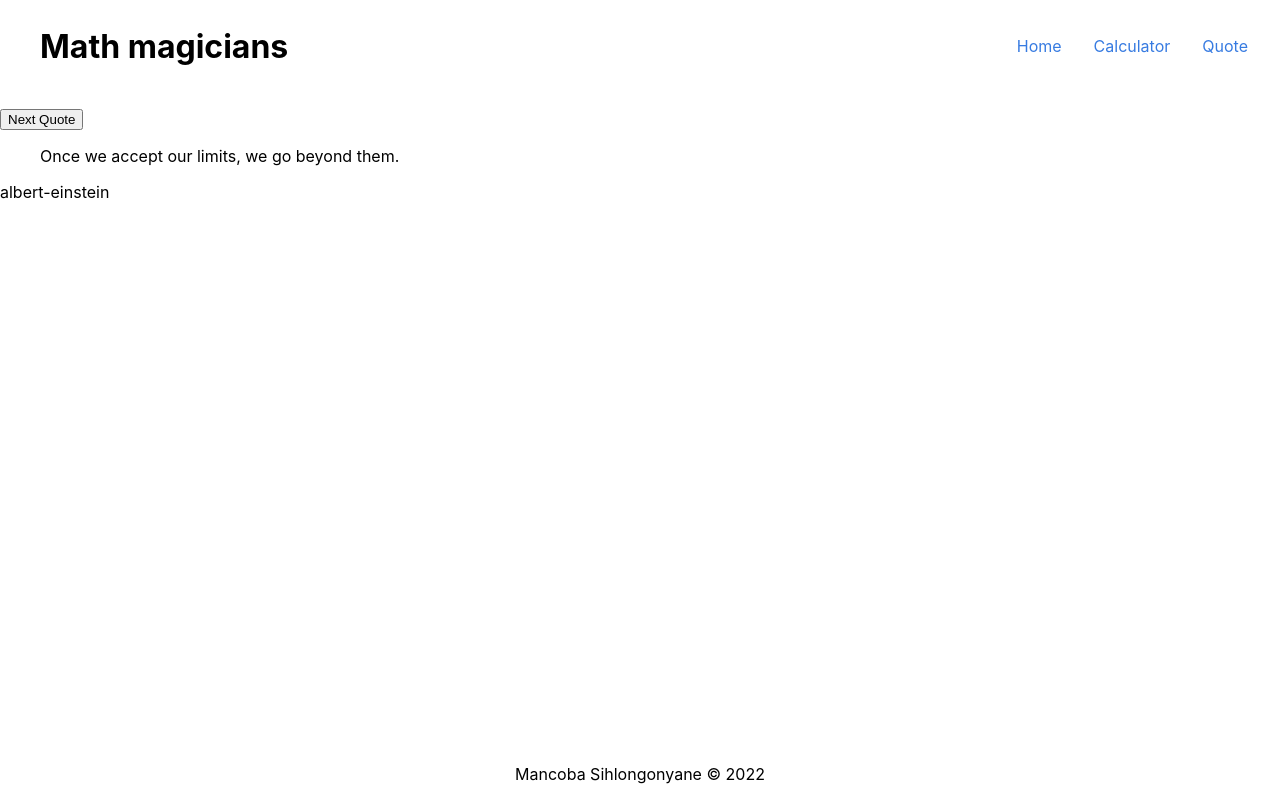
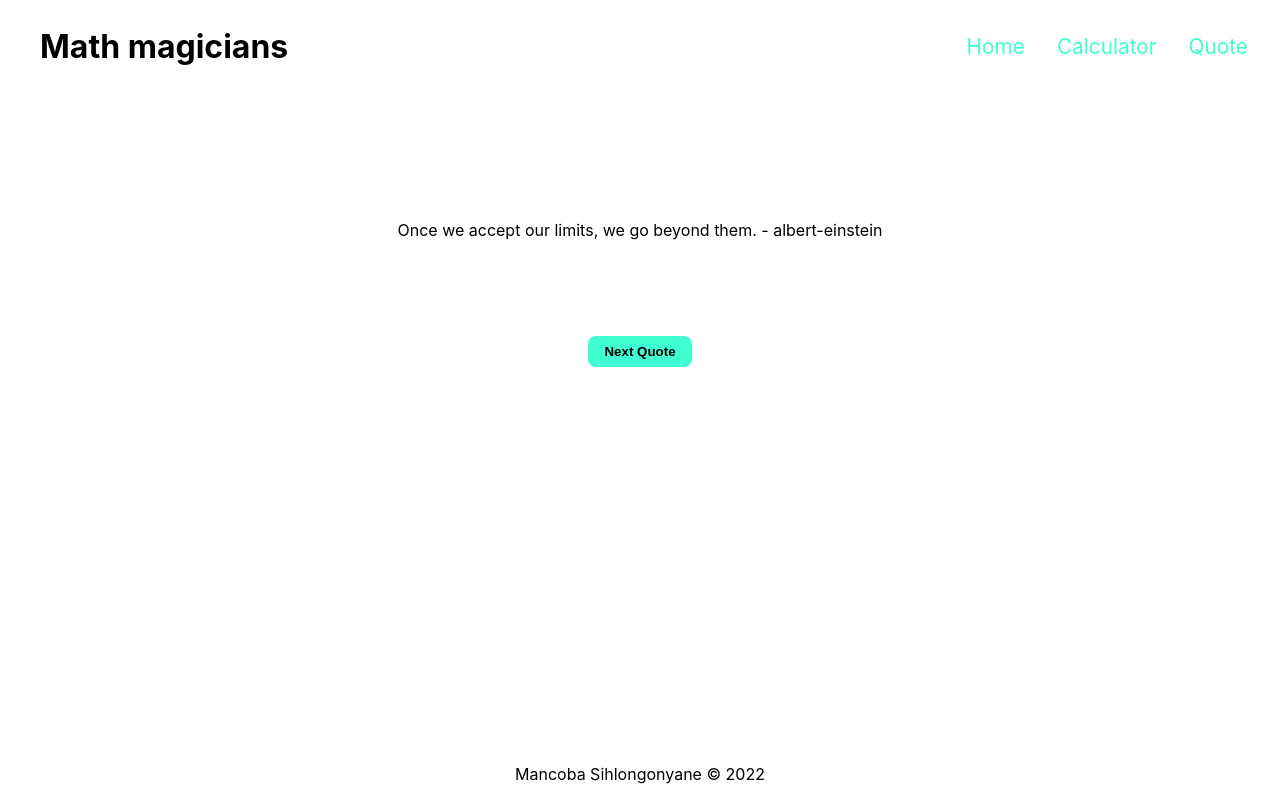
Before and after one commit to manq2010/math-magicians, a React (Create React App) app: page /qoute in a window 1280 px wide. Built offline with nearby package versions, Linux system fonts and the light colour scheme.

Commit message:
Add styling

```diff
--- a/src/components/Navbar/Navbar.css
+++ b/src/components/Navbar/Navbar.css
@@ -112,11 +112,31 @@ a:link {
   display: flex;
   gap: 2rem;
   margin-right: 2rem;
-  color: blue;
 }
 
 .navLinks > li > a {
-  color: #377be1;
+  color: #3fffd2;
+  font-size: 1.3rem;
+}
+
+.nav-item {
+  position: relative;
+  color: #000;
+}
+
+.nav-item::after {
+  content: '';
+  position: absolute;
+  left: 0;
+  bottom: 0;
+  width: 0%;
+  height: 3px;
+  background-color: #000;
+  transition: all 0.7s;
+}
+
+.nav-item:hover::after {
+  width: 100%;
 }
 
 @media (min-width: 768px) {
--- a/src/components/Navbar/Navbar.jsx
+++ b/src/components/Navbar/Navbar.jsx
@@ -37,9 +37,9 @@ const Navbar = () => {
     <nav className="navBar">
       <button type="button" onClick={handleToggle}>
         {navbarOpen ? (
-          <MdClose style={{ color: '#fff', width: '40px', height: '40px' }} />
+          <MdClose style={{ color: '#fff', width: '30px', height: '30px' }} />
         ) : (
-          <FiMenu style={{ color: '#7b7b7b', width: '40px', height: '40px' }} />
+          <FiMenu style={{ color: '#7b7b7b', width: '30px', height: '30px' }} />
         )}
       </button>
       <ul className={`menuNav ${navbarOpen ? 'showMenu' : ''}`}>
@@ -57,7 +57,7 @@ const Navbar = () => {
           {links.map((link) => (
             <li
               key={link.id}
-              // onClick={() => closeMenu()}
+              className="nav-item"
               aria-hidden="true"
             >
               <NavLink to={link.path} activeClassName="active-link" exact>
--- /dev/null
+++ b/src/components/Qoute/Quote.css
@@ -0,0 +1,21 @@
+.qoutes {
+  display: flex;
+  flex-direction: column;
+  align-items: center;
+  margin: 2rem auto;
+}
+
+button {
+  margin: 1rem auto;
+  padding: 0.5rem 1rem;
+  border: none;
+  border-radius: 0.5rem;
+  background: #3fffd2;
+  font-weight: bold;
+  cursor: pointer;
+}
+
+blockquote {
+  padding: 3rem;
+  width: fit-content;
+}
--- a/src/components/Qoute/Quote.jsx
+++ b/src/components/Qoute/Quote.jsx
@@ -1,4 +1,5 @@
 import React, { useState } from 'react';
+import './Quote.css';
 
 function Quote() {
   const [quote, setQuote] = useState({
@@ -14,11 +15,16 @@ function Quote() {
 
   return (
     <div className="qoutes">
+      <blockquote>
+        <p>
+          {quote.quoteText}
+          {' '}
+          -
+          {' '}
+          {quote.author}
+        </p>
+      </blockquote>
       <button onClick={() => randomQuate()} type="button">Next Quote</button>
-      <blockquote>
-        <p>{quote.quoteText}</p>
-      </blockquote>
-      <p>{quote.author}</p>
     </div>
 
   );
```
